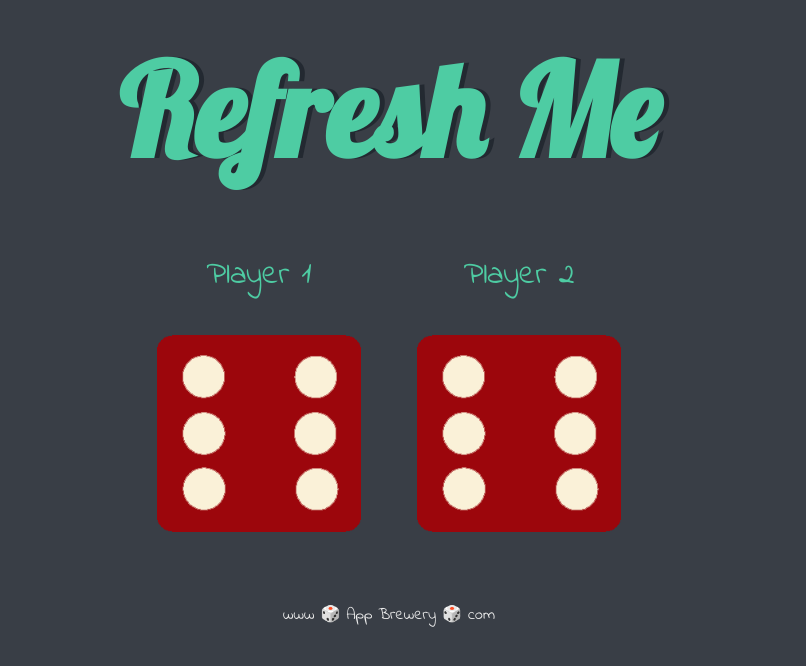
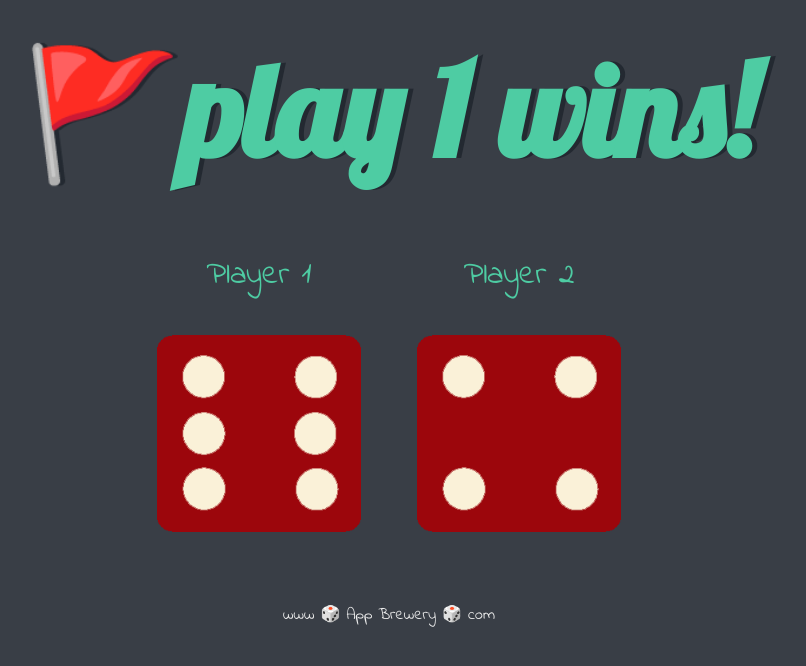
Before and after one commit to karthikhtml/Dice-challange, a plain HTML site: page index.html in a window 1280 px wide. Shown: the whole page, without its empty margins (251-1057 px from the left). Drawn offline with Linux system fonts and the light colour scheme; the site is published under a folder, as on GitHub Pages, so addresses that start at the root find nothing.

Commit message:
Update index.html

```diff
--- a/index.html
+++ b/index.html
@@ -25,7 +25,7 @@
     </div>
 
 
-    <script src="/index.js" charset="utf-8"></script>
+    <script src="index.js" charset="utf-8"></script>
   </body>
 
   <footer>
```
